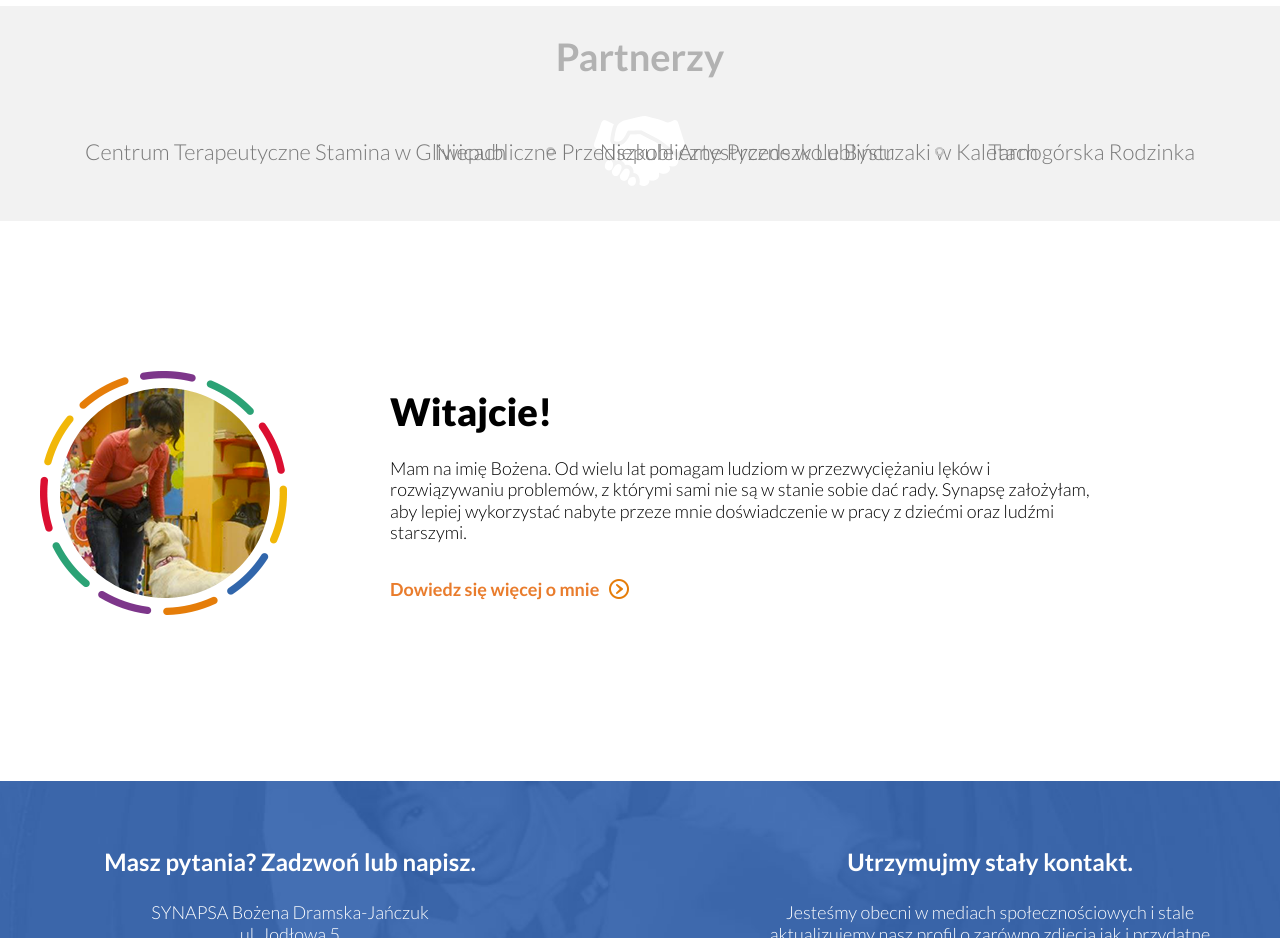
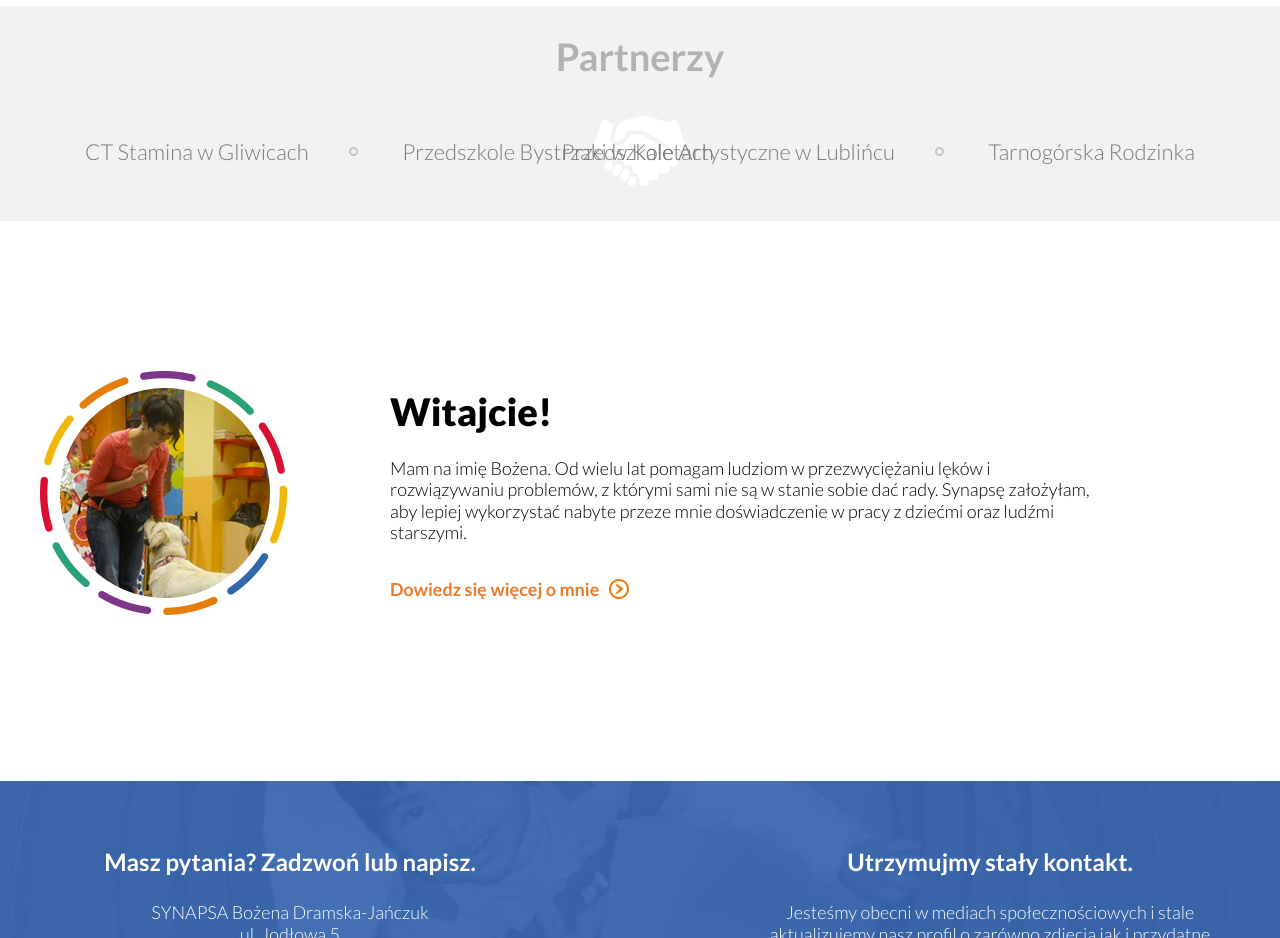
Before and after one commit to str0k3/poradnia-synapsa.pl, a plain HTML site: page index.html in a window 1280 px wide. Shown: the part 1240-2178 px from the top of the page. Drawn offline with Linux system fonts and the light colour scheme.

Commit message:
changed partner websites

```diff
--- a/index.html
+++ b/index.html
@@ -204,11 +204,11 @@
         <div class="container">
           <h4>Partnerzy</h4>
           <ul id="ul_1">
-            <li class="after"><a href="http://www.centrumstamina.pl/" target="_blank">Centrum Terapeutyczne Stamina w Gliwicach</a></li>
-            <li><a href="http://www.bystrzakikalety.com/" target="_blank">Niepubliczne Przedszkole Bystrzaki w Kaletach</a></li>
+            <li class="after"><a href="http://www.centrumstamina.pl/" target="_blank">CT Stamina w Gliwicach</a></li>
+            <li><a href="http://www.bystrzakikalety.com/" target="_blank">Przedszkole Bystrzaki w Kaletach</a></li>
           </ul>
           <ul id="ul_2">
-            <li class="after"><a href="http://www.przedszkole.revenart.pl/" target="_blank">Niepubliczne Przedszkole Artystyczne w Lublińcu</a></li>
+            <li class="after"><a href="http://www.przedszkole.revenart.pl/" target="_blank">Przedszkole Artystyczne w Lublińcu</a></li>
             <li><a href="http://tarnogorska-rodzinka.pl/" target="_blank">Tarnogórska Rodzinka</a></li>
           </ul>
         </div>
```
